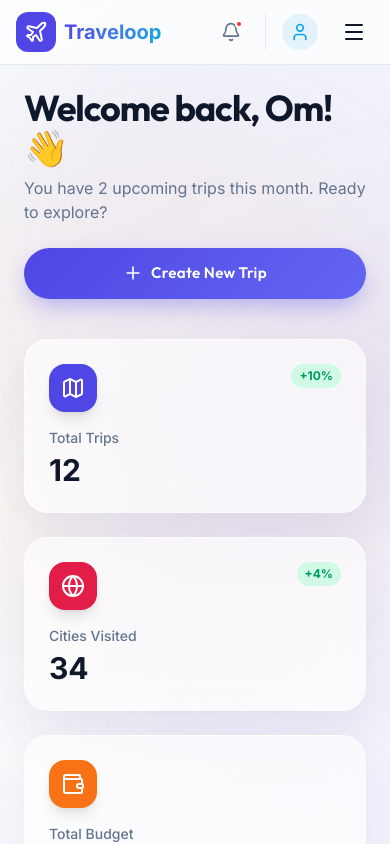
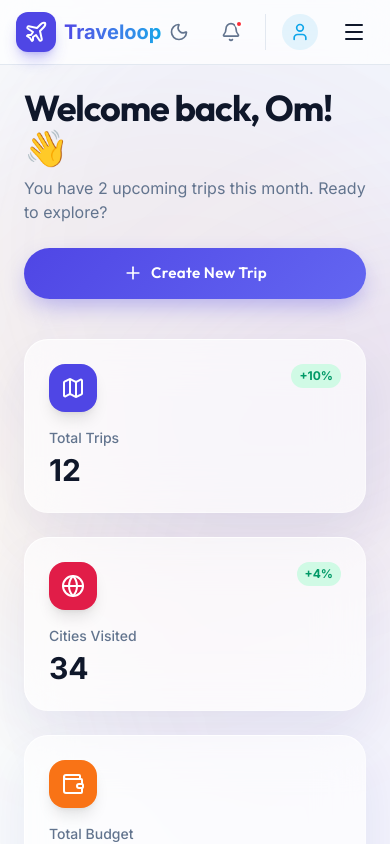
Before and after one commit to Khatri-369/traveloop, a React (Vite) app: page /dashboard in a window 390 px wide. Shown: the top 844 px of the page. Built offline with nearby package versions, Linux system fonts and the light colour scheme.

Commit message:
feat: implement global theme management and add navigation components with Tailwind CSS styling

```diff
--- a/src/components/Navbar.tsx
+++ b/src/components/Navbar.tsx
@@ -1,12 +1,15 @@
 import { Link } from 'react-router-dom';
-import { Plane, Search, Calendar, User, Bell, Menu } from 'lucide-react';
+import { Plane, Search, Calendar, User, Bell, Menu, Sun, Moon } from 'lucide-react';
+import { useTheme } from '../contexts/ThemeProvider';
 
 const Navbar = () => {
+  const { theme, setTheme } = useTheme();
+
   return (
-    <nav className="fixed top-0 left-0 right-0 z-50 bg-white/70 backdrop-blur-lg border-b border-slate-200">
+    <nav className="fixed top-0 left-0 right-0 z-50 bg-white/70 backdrop-blur-lg border-b border-slate-200 transition-colors duration-300">
       <div className="max-w-7xl mx-auto px-4 h-16 flex items-center justify-between">
         <Link to="/dashboard" className="flex items-center gap-2 group">
-          <div className="w-10 h-10 bg-primary rounded-xl flex items-center justify-center transition-transform group-hover:rotate-12">
+          <div className="w-10 h-10 bg-primary rounded-xl flex items-center justify-center transition-transform group-hover:rotate-12 shadow-lg shadow-primary/30">
             <Plane className="text-white w-6 h-6" />
           </div>
           <span className="text-xl font-bold font-poppins bg-gradient-to-r from-primary to-accent-sky bg-clip-text text-transparent">
@@ -21,10 +24,18 @@ const Navbar = () => {
         </div>
 
         <div className="flex items-center gap-4">
+          <button
+            onClick={() => setTheme(theme === 'dark' ? 'light' : 'dark')}
+            className="p-2 text-slate-500 hover:bg-slate-100 rounded-full transition-colors relative"
+          >
+            {theme === 'dark' ? <Sun className="w-5 h-5" /> : <Moon className="w-5 h-5" />}
+          </button>
+
           <button className="p-2 text-slate-500 hover:bg-slate-100 rounded-full transition-colors relative">
             <Bell className="w-5 h-5" />
             <span className="absolute top-1.5 right-1.5 w-2 h-2 bg-red-500 rounded-full border-2 border-white"></span>
           </button>
+
           <div className="flex items-center gap-3 pl-4 border-l border-slate-200">
             <div className="w-9 h-9 bg-accent-sky/10 text-accent-sky rounded-full flex items-center justify-center">
               <User className="w-5 h-5" />
@@ -34,6 +45,7 @@ const Navbar = () => {
               <p className="text-sm font-semibold">Om Kumar</p>
             </div>
           </div>
+
           <button className="md:hidden p-2">
             <Menu className="w-6 h-6" />
           </button>
--- a/src/components/Sidebar.tsx
+++ b/src/components/Sidebar.tsx
@@ -27,7 +27,7 @@ const Sidebar = () => {
   ];
 
   return (
-    <aside className="hidden md:flex flex-col w-64 h-[calc(100vh-64px)] bg-white border-r border-slate-200 sticky top-16 transition-all duration-300">
+    <aside className="hidden md:flex flex-col w-64 h-[calc(100vh-64px)] bg-white/70 backdrop-blur-md border-r border-slate-200 sticky top-16 transition-all duration-300">
       <div className="flex-1 py-6 px-4 space-y-1">
         {menuItems.map((item) => {
           const isActive = location.pathname === item.path;
@@ -39,7 +39,7 @@ const Sidebar = () => {
                 "flex items-center justify-between px-4 py-3 rounded-2xl transition-all duration-200 group",
                 isActive
                   ? "bg-primary/10 text-primary"
-                  : "text-slate-500 hover:bg-slate-50 hover:text-slate-900"
+                  : "text-slate-500 hover:bg-slate-100 hover:text-slate-900"
               )}
             >
               <div className="flex items-center gap-3">
@@ -52,7 +52,7 @@ const Sidebar = () => {
         })}
       </div>
 
-      <div className="p-4 border-t border-slate-100">
+      <div className="p-4 border-t border-slate-200">
         <div className="bg-gradient-to-br from-primary to-accent-sky p-4 rounded-2xl text-white">
           <p className="text-xs font-medium opacity-80 uppercase tracking-wider mb-1">Upgrade to Pro</p>
           <p className="text-sm font-semibold mb-3">Get AI Travel Insights</p>
--- /dev/null
+++ b/src/contexts/ThemeProvider.tsx
@@ -0,0 +1,73 @@
+import React, { createContext, useContext, useEffect, useState } from 'react';
+
+type Theme = 'dark' | 'light' | 'system';
+
+type ThemeProviderProps = {
+  children: React.ReactNode;
+  defaultTheme?: Theme;
+  storageKey?: string;
+};
+
+type ThemeProviderState = {
+  theme: Theme;
+  setTheme: (theme: Theme) => void;
+};
+
+const initialState: ThemeProviderState = {
+  theme: 'system',
+  setTheme: () => null,
+};
+
+const ThemeProviderContext = createContext<ThemeProviderState>(initialState);
+
+export function ThemeProvider({
+  children,
+  defaultTheme = 'system',
+  storageKey = 'vite-ui-theme',
+  ...props
+}: ThemeProviderProps) {
+  const [theme, setTheme] = useState<Theme>(
+    () => (localStorage.getItem(storageKey) as Theme) || defaultTheme
+  );
+
+  useEffect(() => {
+    const root = window.document.documentElement;
+
+    root.classList.remove('light', 'dark');
+
+    if (theme === 'system') {
+      const systemTheme = window.matchMedia('(prefers-color-scheme: dark)')
+        .matches
+        ? 'dark'
+        : 'light';
+
+      root.classList.add(systemTheme);
+      return;
+    }
+
+    root.classList.add(theme);
+  }, [theme]);
+
+  const value = {
+    theme,
+    setTheme: (theme: Theme) => {
+      localStorage.setItem(storageKey, theme);
+      setTheme(theme);
+    },
+  };
+
+  return (
+    <ThemeProviderContext.Provider {...props} value={value}>
+      {children}
+    </ThemeProviderContext.Provider>
+  );
+}
+
+export const useTheme = () => {
+  const context = useContext(ThemeProviderContext);
+
+  if (context === undefined)
+    throw new Error('useTheme must be used within a ThemeProvider');
+
+  return context;
+};
--- a/src/index.css
+++ b/src/index.css
@@ -29,6 +29,11 @@ body {
   -moz-osx-font-smoothing: grayscale;
   scroll-behavior: smooth;
   overflow-x: hidden;
+  transition: background-color 0.3s ease;
+}
+
+html.dark body {
+  background-color: #0B1120;
 }
 
 h1, h2, h3, h4, h5, h6 {
--- a/src/main.tsx
+++ b/src/main.tsx
@@ -3,11 +3,14 @@ import ReactDOM from 'react-dom/client'
 import { BrowserRouter } from 'react-router-dom'
 import App from './App.tsx'
 import './index.css'
+import { ThemeProvider } from './contexts/ThemeProvider.tsx'
 
 ReactDOM.createRoot(document.getElementById('root')!).render(
   <React.StrictMode>
     <BrowserRouter>
-      <App />
+      <ThemeProvider defaultTheme="light" storageKey="traveloop-theme">
+        <App />
+      </ThemeProvider>
     </BrowserRouter>
   </React.StrictMode>,
 )
```
